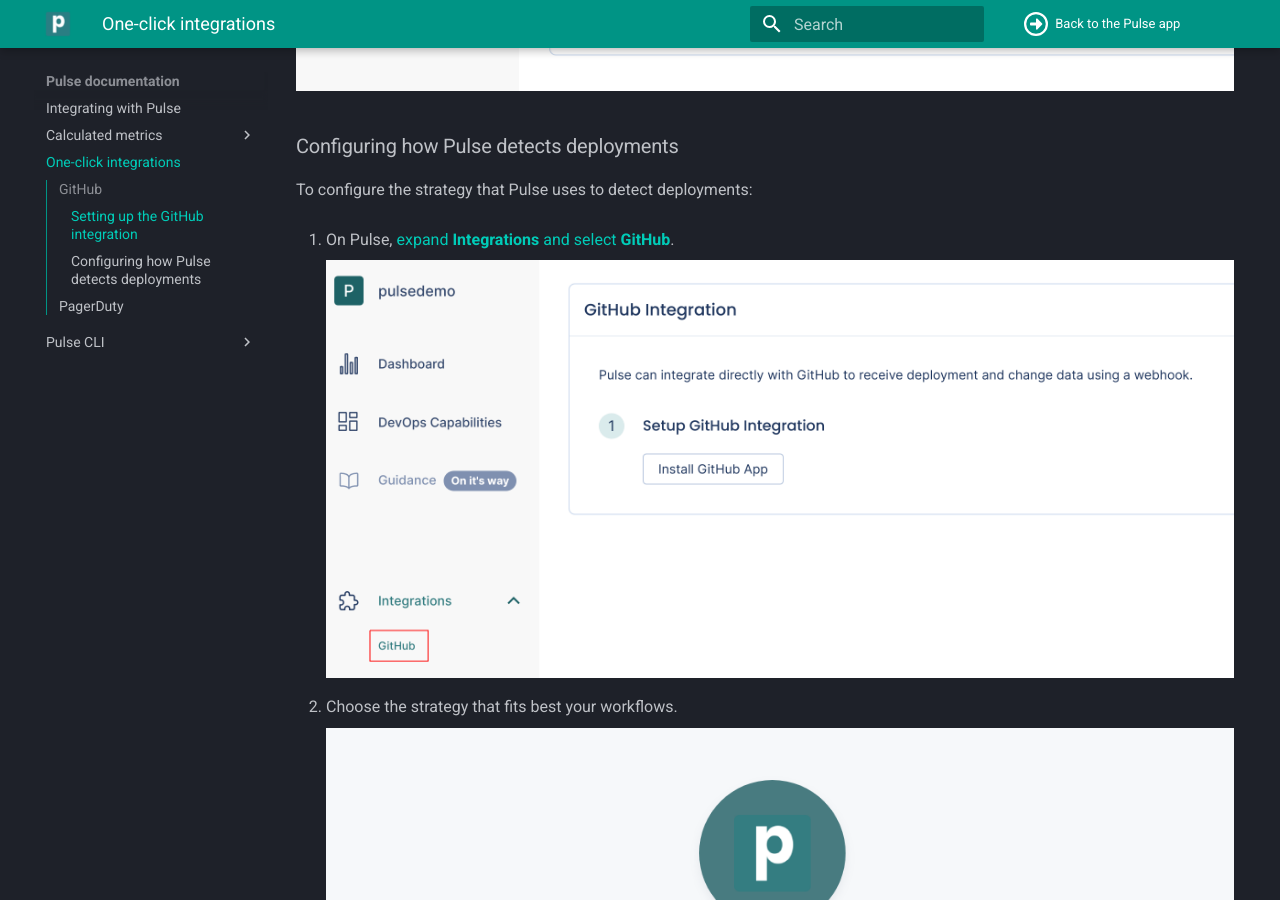
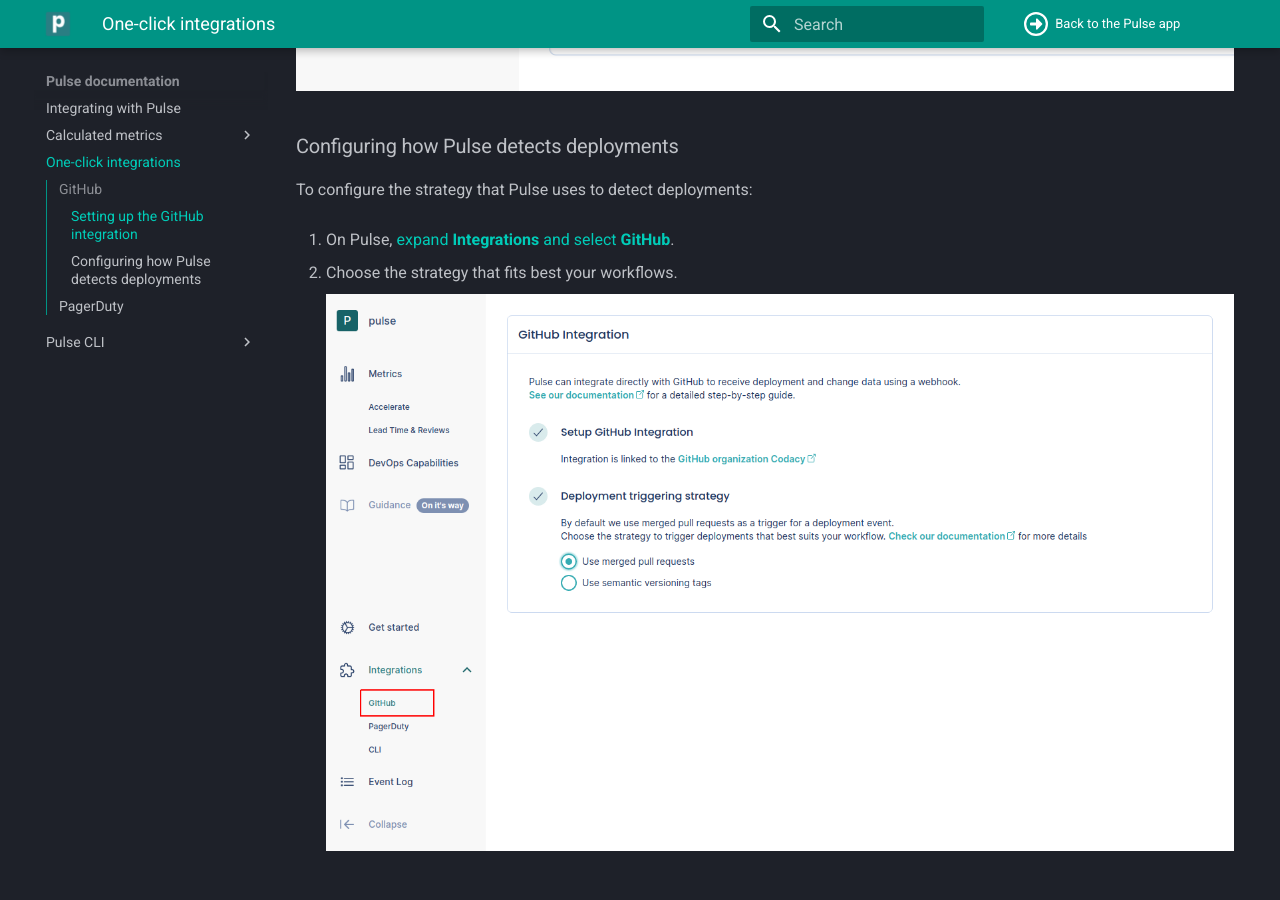
Before and after one commit to codacy/pulse-user-docs, an MkDocs documentation site: the page built from docs/one-click-integrations.md, in a window 1280 px wide and 900 px high, scrolled down 3460 px. Built offline with MkDocs 1.6.1 and Material for MkDocs 9.7.7, drawn with Linux system fonts in a browser that asks for light colours.

Commit message:
feature: Add screenshot for deployment detection strategy

```diff
--- a/docs/one-click-integrations.md
+++ b/docs/one-click-integrations.md
@@ -67,11 +67,10 @@
 
 1.  On Pulse, [expand **Integrations** and select **GitHub**](https://app.pulse.codacy.com/integrations/github){: target="_blank"}.
 
-    ![GitHub integration](images/ghi-setup.png)
-
 1.  Choose the strategy that fits best your workflows.
 
-    ![GitHub webhook](images/ghi-github-install.png)
+    ![Choosing a deployment triggering strategy](images/ghi-strategy.png)
+
 
 ## PagerDuty
 
```
Also changed, not shown: docs/images/ghi-strategy.png (added).
